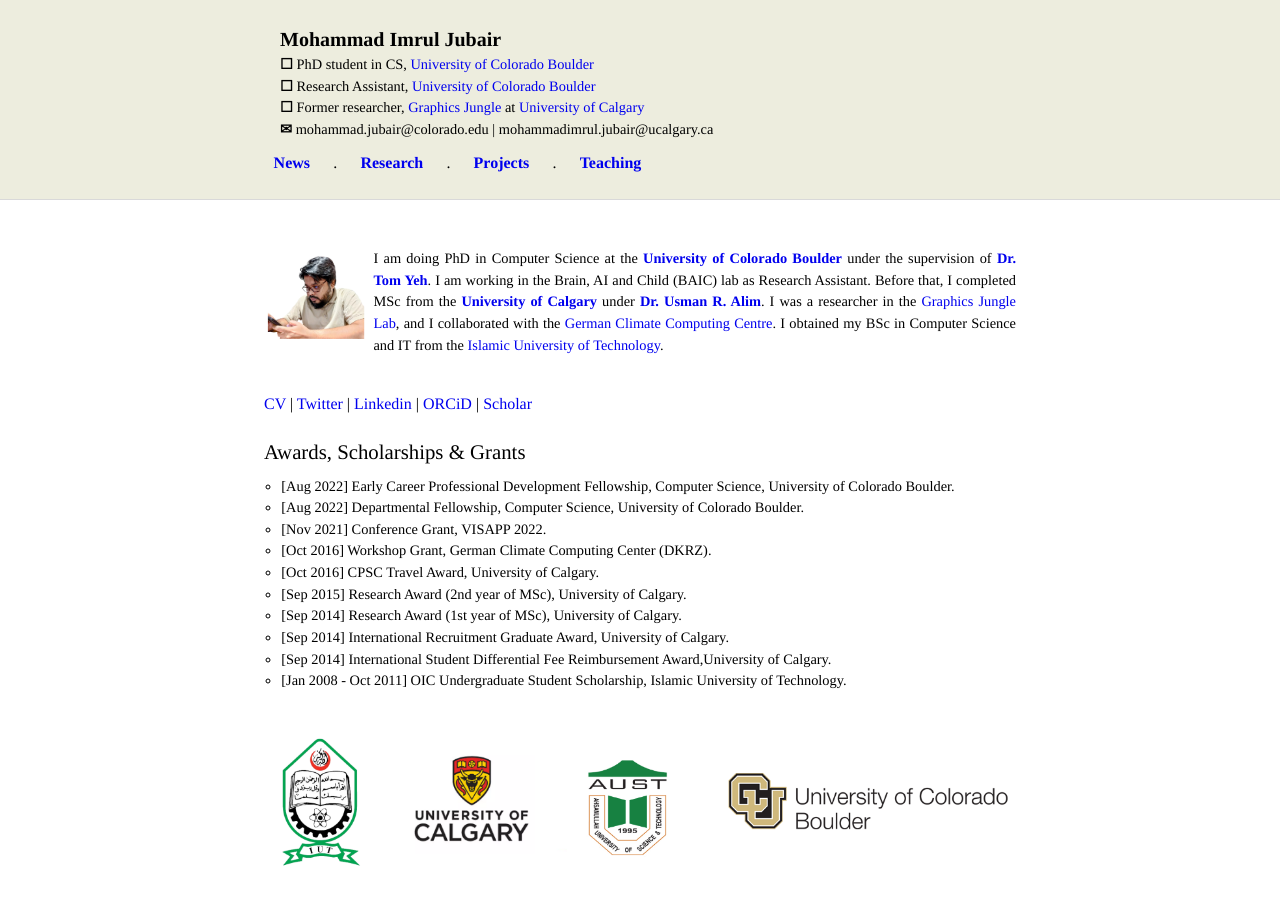
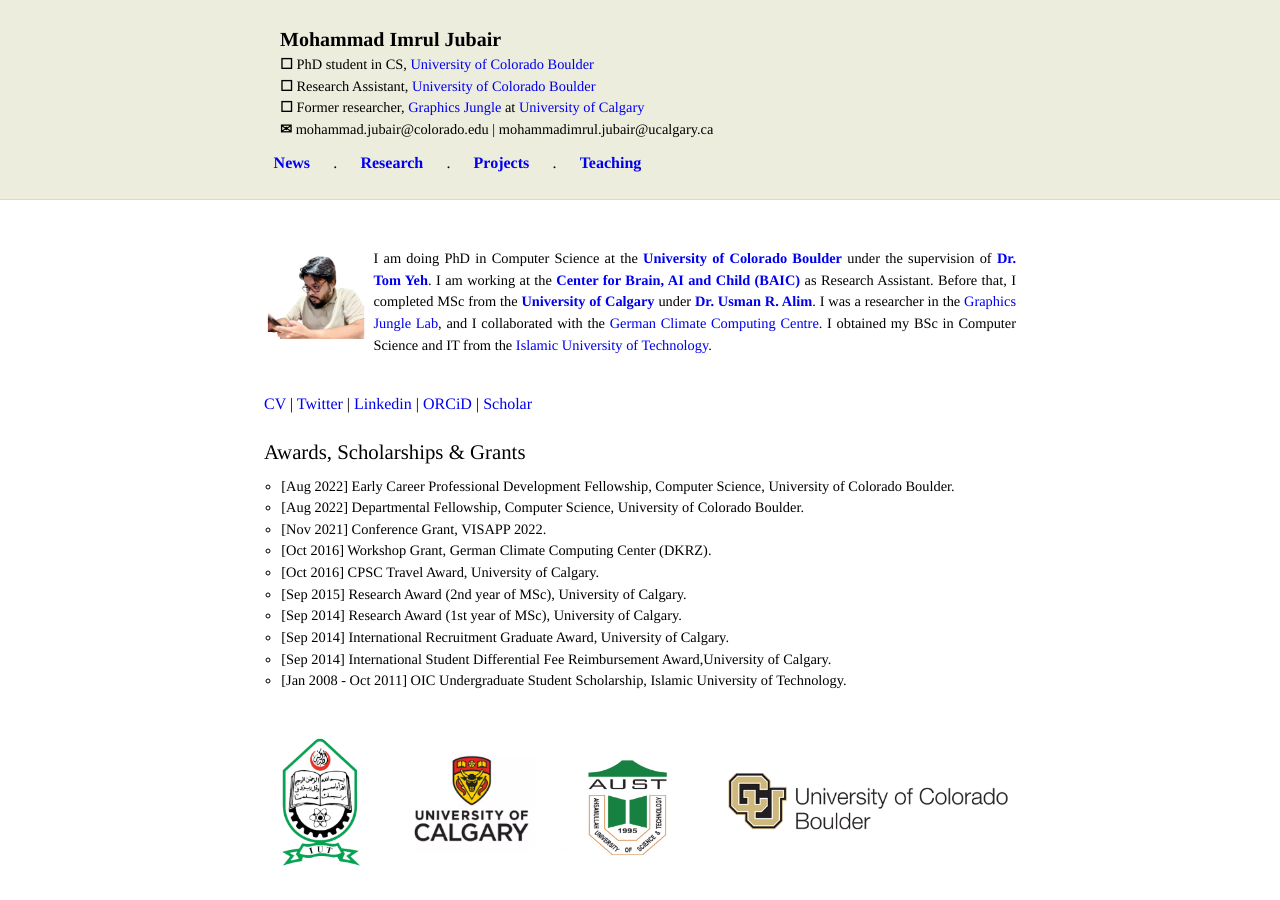
Before and after one commit to imruljubair/imruljubair.github.io, a Jekyll site: the page built from index.html, in a window 1280 px wide and 900 px high. Built offline with Jekyll 4.4.1, drawn with Linux system fonts in a browser that asks for light colours.

Commit message:
Update intro.html

```diff
--- a/_includes/intro.html
+++ b/_includes/intro.html
@@ -4,7 +4,7 @@
   <!--<div<div class="portrait"><img src="/assets/images/mypic.jpg"></div>-->
 
   <div class="portrait"><img src="/assets/images/mypic-bg.png"></div>
-	<p style="font-size:90%;  text-align:justify">I am doing PhD in Computer Science at the <a href="https://www.colorado.edu/"; style="font-weight:bold">University of Colorado Boulder</a> under the supervision of <a href= "https://www.colorado.edu/cs/tom-yeh"; style="font-weight:bold">Dr. Tom Yeh</a>. I am working in the Brain, AI and Child (BAIC) lab as Research Assistant. Before that, I completed MSc from the <a href="http://www.ucalgary.ca/cpsc" ; style="font-weight:bold">University of Calgary</a> under <a href="http://pages.cpsc.ucalgary.ca/~ualim/"; style="font-weight:bold">Dr. Usman R. Alim</a>. I was a researcher in the <a href="http://jungle.cpsc.ucalgary.ca/wiki/">Graphics Jungle Lab</a>, and I collaborated with the <a href="https://www.dkrz.de/about-en">German Climate Computing Centre</a>. I obtained my BSc in Computer Science and IT from the <a href="http://www.iutoic-dhaka.edu/">Islamic University of Technology</a>.
+	<p style="font-size:90%;  text-align:justify">I am doing PhD in Computer Science at the <a href="https://www.colorado.edu/"; style="font-weight:bold">University of Colorado Boulder</a> under the supervision of <a href= "https://www.colorado.edu/cs/tom-yeh"; style="font-weight:bold">Dr. Tom Yeh</a>. I am working at the <a href="https://www.baic.center/home" ; style="font-weight:bold">Center for Brain, AI and Child (BAIC)</a> as Research Assistant. Before that, I completed MSc from the <a href="http://www.ucalgary.ca/cpsc" ; style="font-weight:bold">University of Calgary</a> under <a href="http://pages.cpsc.ucalgary.ca/~ualim/"; style="font-weight:bold">Dr. Usman R. Alim</a>. I was a researcher in the <a href="http://jungle.cpsc.ucalgary.ca/wiki/">Graphics Jungle Lab</a>, and I collaborated with the <a href="https://www.dkrz.de/about-en">German Climate Computing Centre</a>. I obtained my BSc in Computer Science and IT from the <a href="http://www.iutoic-dhaka.edu/">Islamic University of Technology</a>.
     <!-- Moreover, I collaborated with <a href="https://www.cs.ubc.ca/~rhodin/web/">Dr. Helge Rhodin</a> of <a href="https://www.cs.ubc.ca/">UBC</a>.-->
     &nbsp;
 </p>
```
